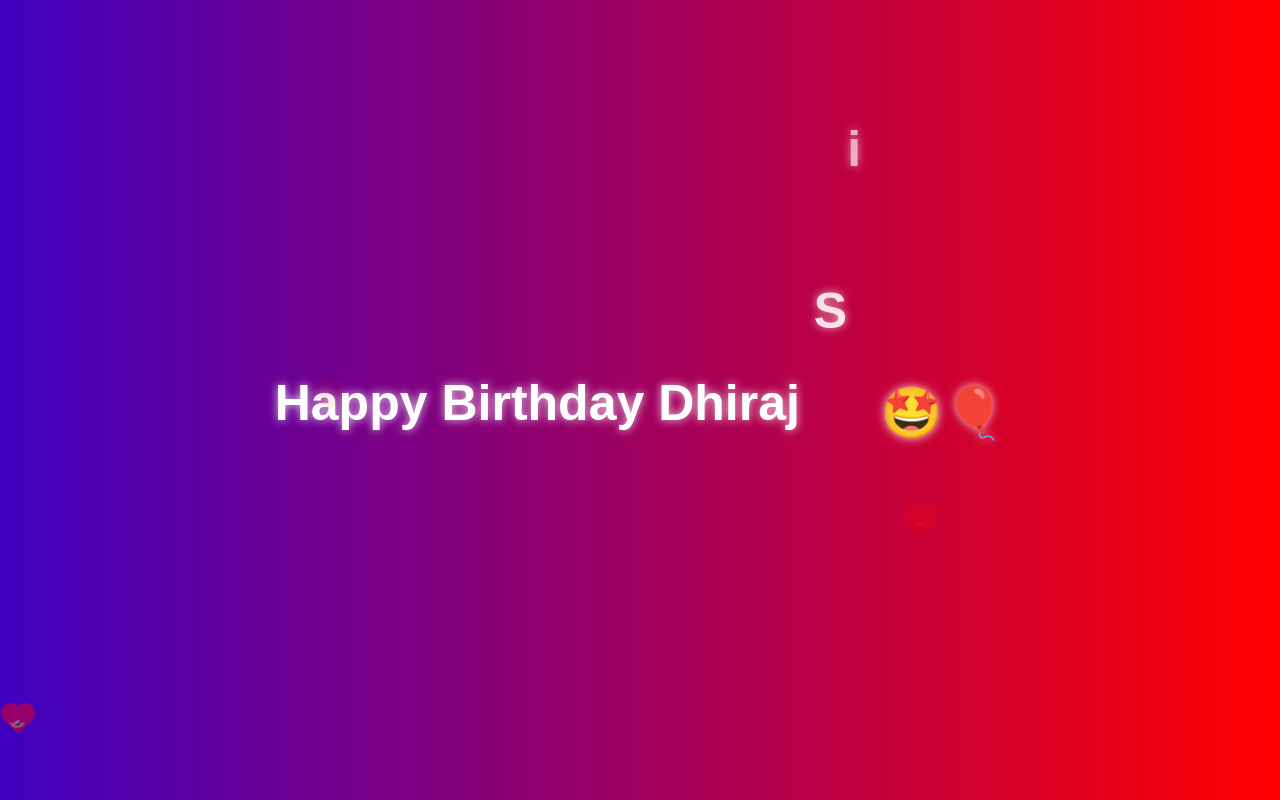
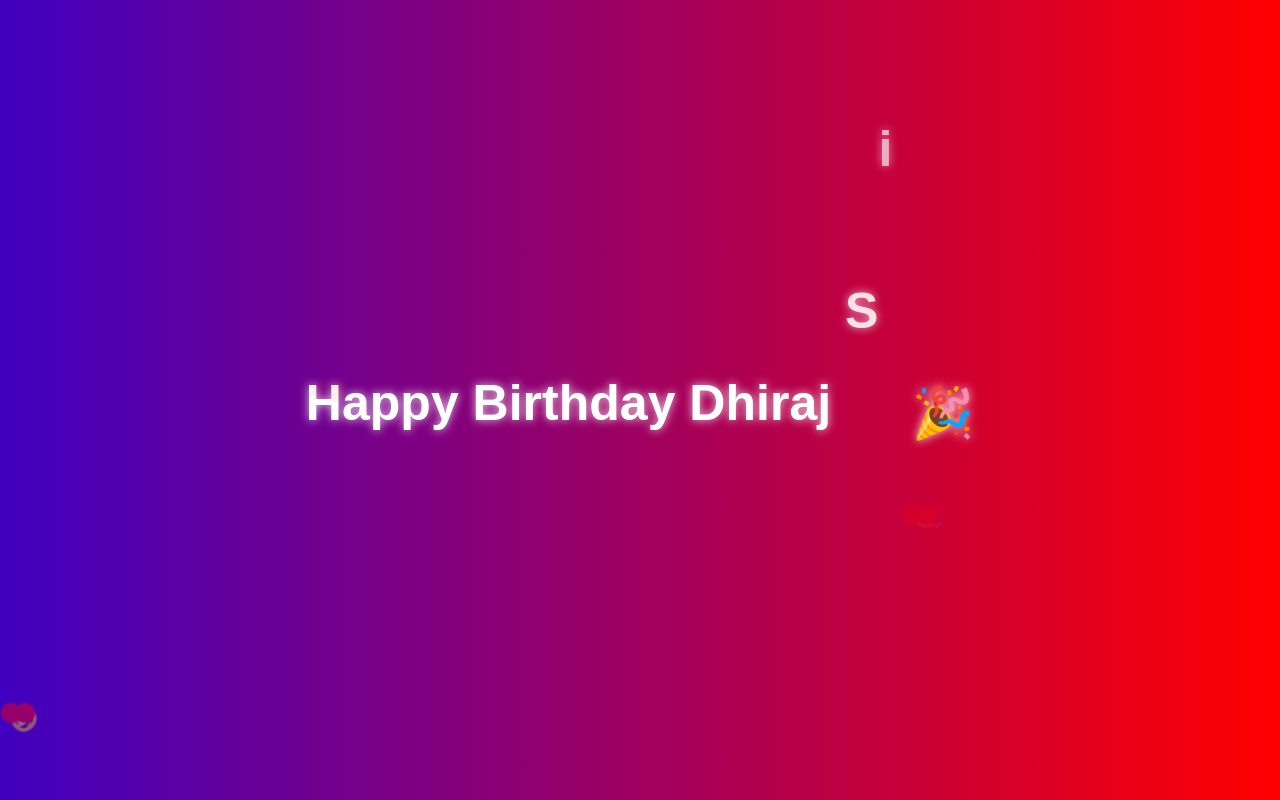
Before and after one commit to Khokan-sng/Love-someone, a plain HTML site: page index.html in a window 1280 px wide. Shown: the top 800 px of the page. Drawn offline with Linux system fonts and the light colour scheme.

Commit message:
Update index.html

```diff
--- a/index.html
+++ b/index.html
@@ -37,7 +37,7 @@
             position: absolute;
             width: 20px;
             height: 20px;
-            background-color: red;
+            background-color: transparent; font-size: 24px;
             transform: rotate(-45deg);
             animation: floatUp 5s infinite ease-in-out;
         }
@@ -85,7 +85,7 @@
         const message = window.innerWidth < 600
             ? ["Happy Birthday", "Dhiraj Sir"]
             : ["Happy Birthday Dhiraj Sir"];
-        const emoji = "🤩🎈";
+        const emoji = "🎉";
         const container = document.getElementById("message");
 
         message.join(' ').split('').forEach((letter, index) => {
```
